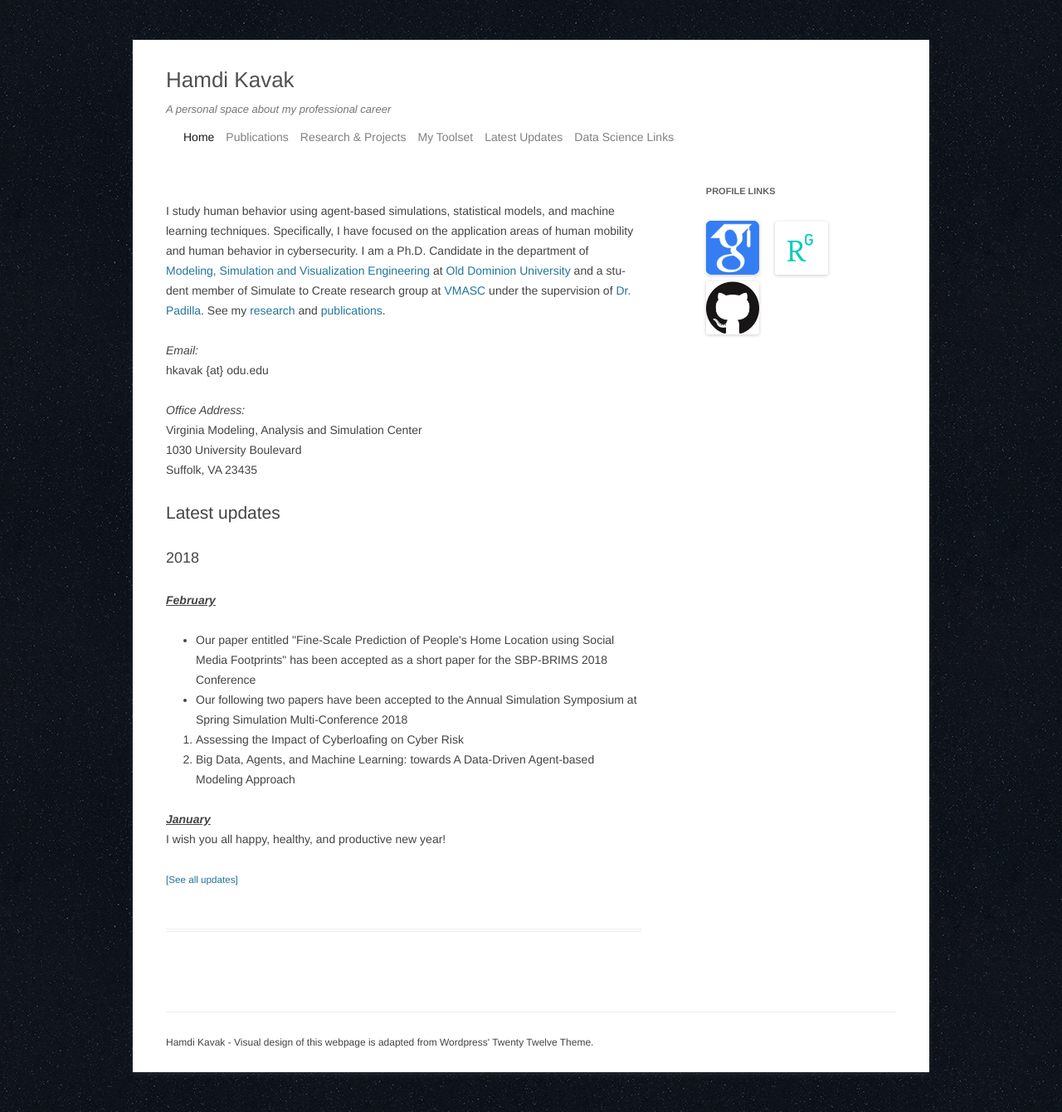
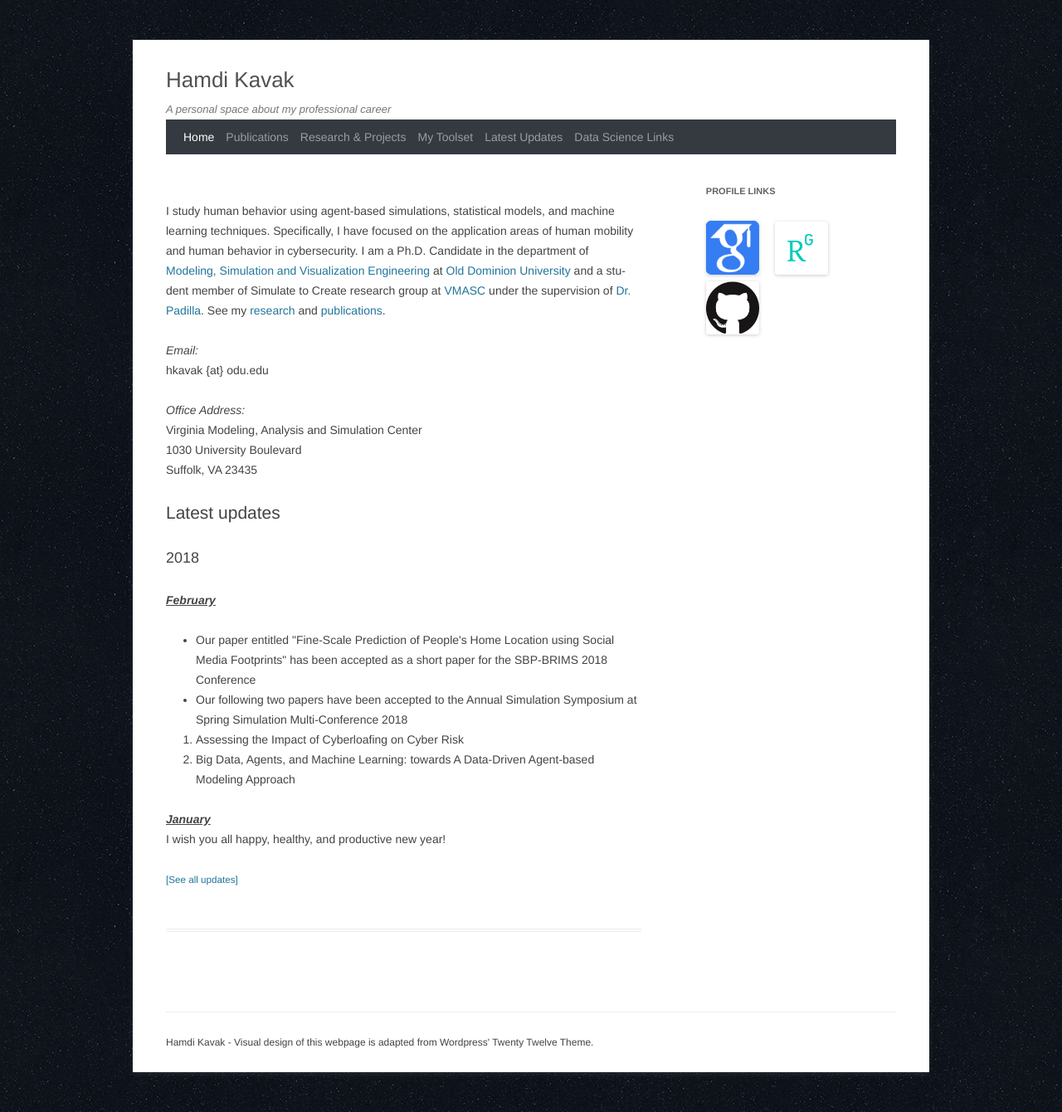
Before and after one commit to hamdikavak/hamdikavak.github.io, a Jekyll site: the page built from index.html, in a window 1280 px wide. Shown: the whole page at 83% size. Built offline with Jekyll 4.4.1, drawn with Linux system fonts in a browser that asks for light colours; nearby versions of some CDN libraries.

Commit message:
Menu color update.

```diff
--- a/_layouts/default.html
+++ b/_layouts/default.html
@@ -35,7 +35,7 @@
 			<h1 class="site-title"><a href="{{ site.baseurl }}/" title="Hamdi Kavak" rel="home">Hamdi Kavak</a></h1>
 			<h2 class="site-description">A personal space about my professional career</h2>
 		</hgroup>
-		<nav class="navbar navbar-expand-md navbar-light bg-faded">
+		<nav class="navbar navbar-expand-md navbar-dark bg-dark">
 			<button class="navbar-toggler" type="button" data-toggle="collapse" data-target="#navbarMenu" aria-controls="navbarMenu" aria-expanded="false" aria-label="Navigate">
 	        <span class="navbar-toggler-icon"></span>
 	      </button>
```
